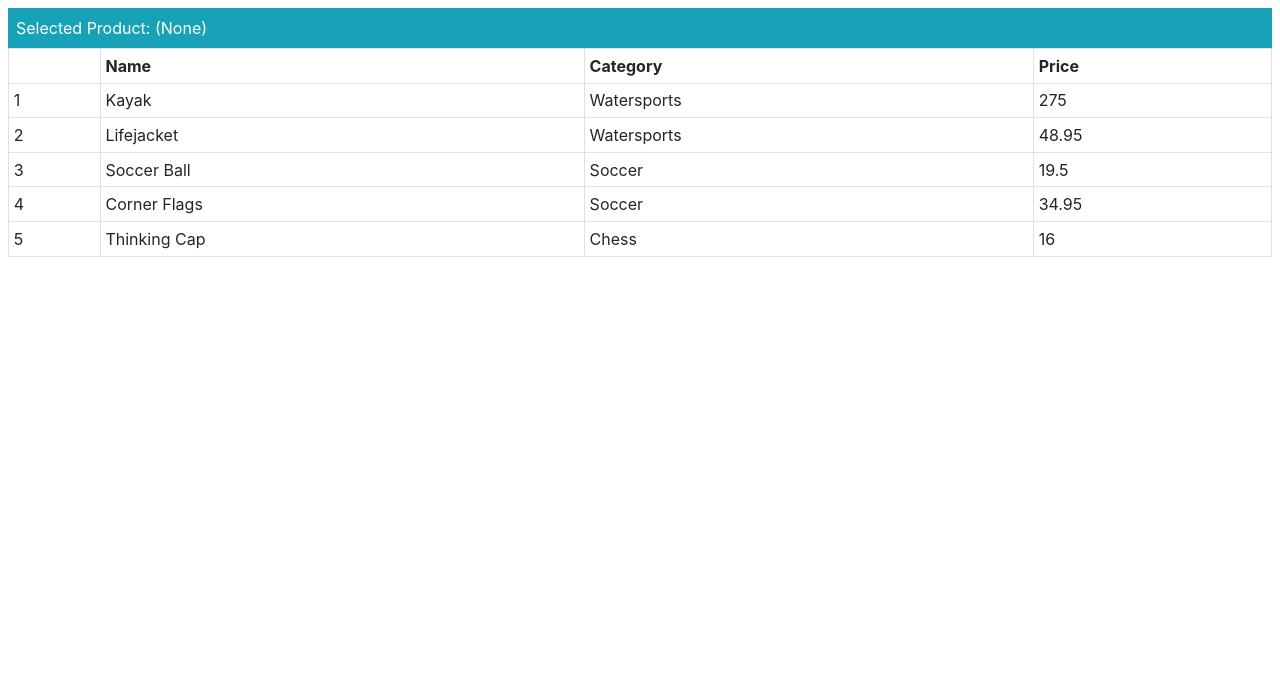
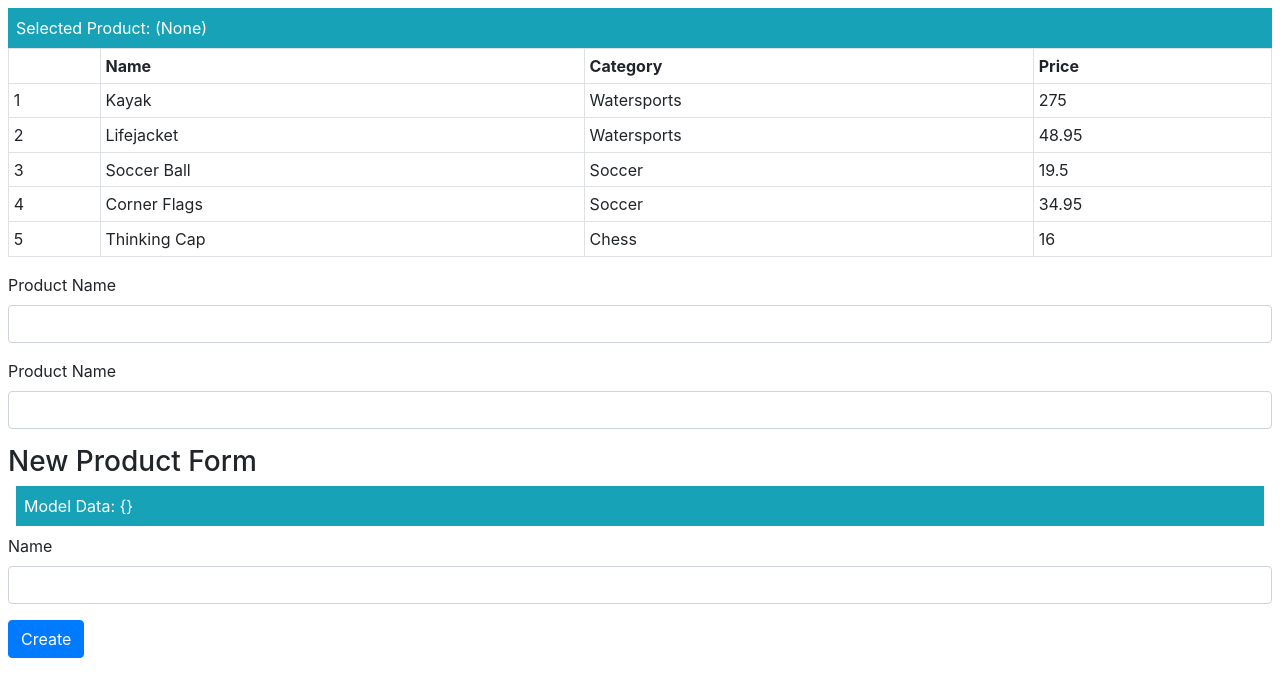
Before and after one commit to jrstrayhorn/pro-angular-example-one, an Angular app: page / in a window 1280 px wide. Shown: the top 696 px of the page. Built offline with nearby package versions, Linux system fonts and the light colour scheme.

Commit message:
wip chapter 14

```diff
--- a/src/app/component.ts
+++ b/src/app/component.ts
@@ -22,4 +22,39 @@ export class ProductComponent {
   getSelected(product: Product): boolean {
     return product.name == this.selectedProduct;
   }
+
+  newProduct: Product = new Product();
+
+  get jsonProduct() {
+    return JSON.stringify(this.newProduct); // have to do this here because you can't acess JSON object from template because global variable
+  }
+
+  addProduct(p: Product) {
+    console.log("New Product: " + this.jsonProduct);
+  }
+
+  getValidationMessages(state: any, thingName?: string) {
+    let thing: string = state.path || thingName;
+    let messages: string[] = [];
+    if (state.errors) {
+      for (let errorName in state.errors) {
+        switch (errorName) {
+          case "required":
+            messages.push(`You must enter a ${thing}`);
+            break;
+          case "minlength":
+            messages.push(
+              `A ${thing} must be at least ${
+                state.errors["minlength"].requiredLength
+              } characters`
+            );
+            break;
+          case "pattern":
+            messages.push(`The ${thing} contains illegal characters`);
+            break;
+        }
+      }
+    }
+    return messages;
+  }
 }
--- a/src/app/template.html
+++ b/src/app/template.html
@@ -1,3 +1,11 @@
+<style>
+  input.ng-dirty.ng-invalid {
+    border: 2px solid #ff0000;
+  }
+  input.ng-dirty.ng-valid {
+    border: 2px solid #6bc502;
+  }
+</style>
 <div class="m-2">
   <div class="bg-info text-white p-2">
     Selected Product: {{ selectedProduct || "(None)" }}
@@ -19,4 +27,51 @@
       <td>{{ item.price }}</td>
     </tr>
   </table>
+
+  <div class="form-group">
+    <label>Product Name</label>
+    <input class="form-control" [(ngModel)]="selectedProduct" />
+  </div>
+  <div class="form-group">
+    <label>Product Name</label>
+    <input class="form-control" [(ngModel)]="selectedProduct" />
+  </div>
+
+  <h3>New Product Form</h3>
+  <div class="m-2">
+    <div class="bg-info text-white mb-2 p-2">Model Data: {{ jsonProduct }}</div>
+  </div>
+  <form novalidate (ngSubmit)="addProduct(newProduct)">
+    <div class="form-group">
+      <label>Name</label>
+      <input
+        [(ngModel)]="newProduct.name"
+        class="form-control"
+        name="name"
+        #name="ngModel"
+        required
+        minlength="5"
+        pattern="^[A-Za-z ]+$"
+      />
+      <ul class="text-danger list-unstyled" *ngIf="name.dirty">
+        <li *ngIf="name.errors?.required">You must enter a product name</li>
+        <li *ngIf="name.errors?.pattern">
+          Product names can only contain letters and spaces
+        </li>
+        <li *ngIf="name.errors?.minlength">
+          Product names must be at least
+          {{ name.errors.minlength.requiredLength }}
+        </li>
+      </ul>
+    </div>
+    <!--<div class="form-group">
+      <label>Category</label>
+      <input [(ngModel)]="newProduct.category" class="form-control" />
+    </div>
+    <div class="form-group">
+      <label>Price</label>
+      <input [(ngModel)]="newProduct.price" class="form-control" />
+    </div>-->
+    <button class="btn btn-primary" type="submit">Create</button>
+  </form>
 </div>
```
